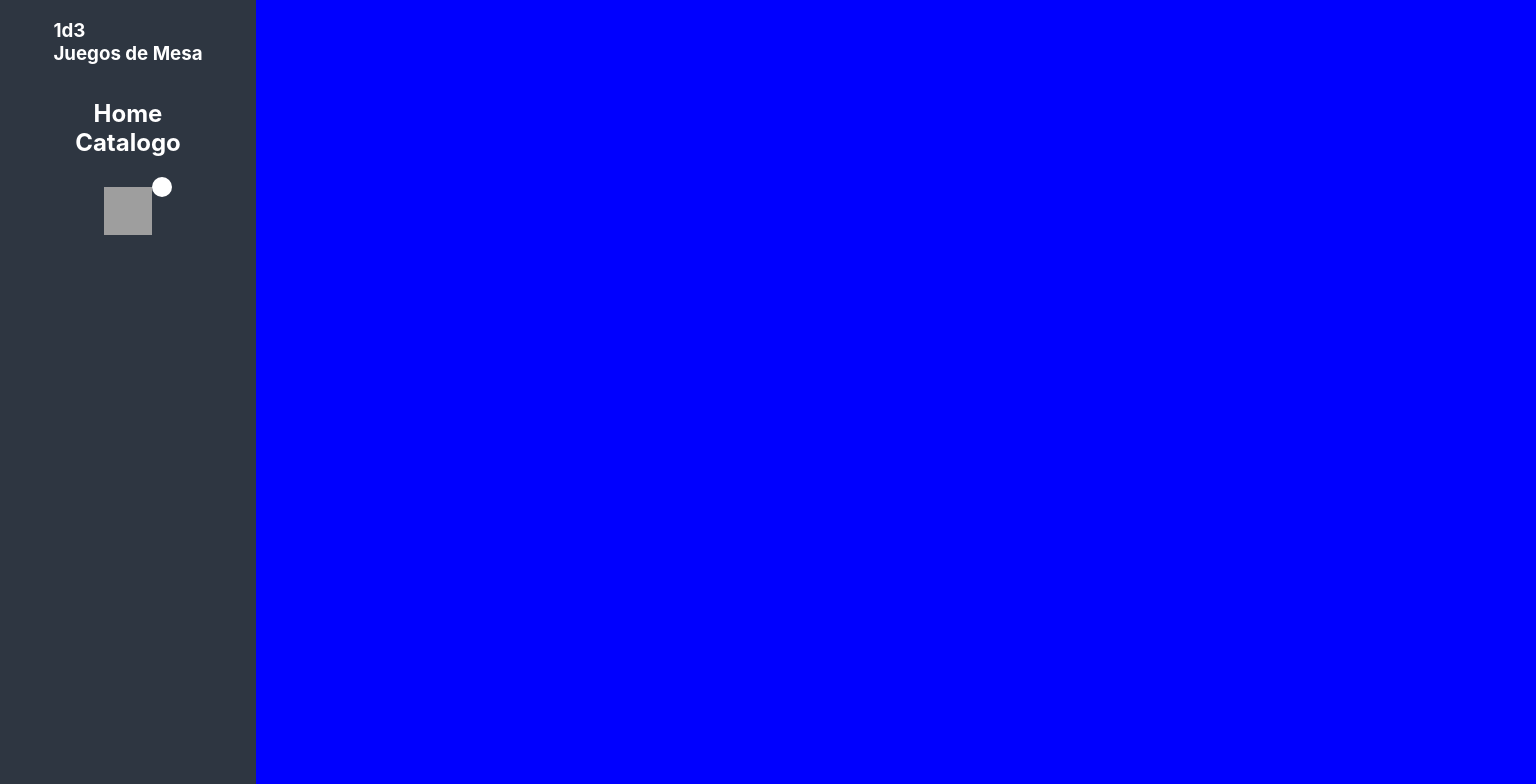
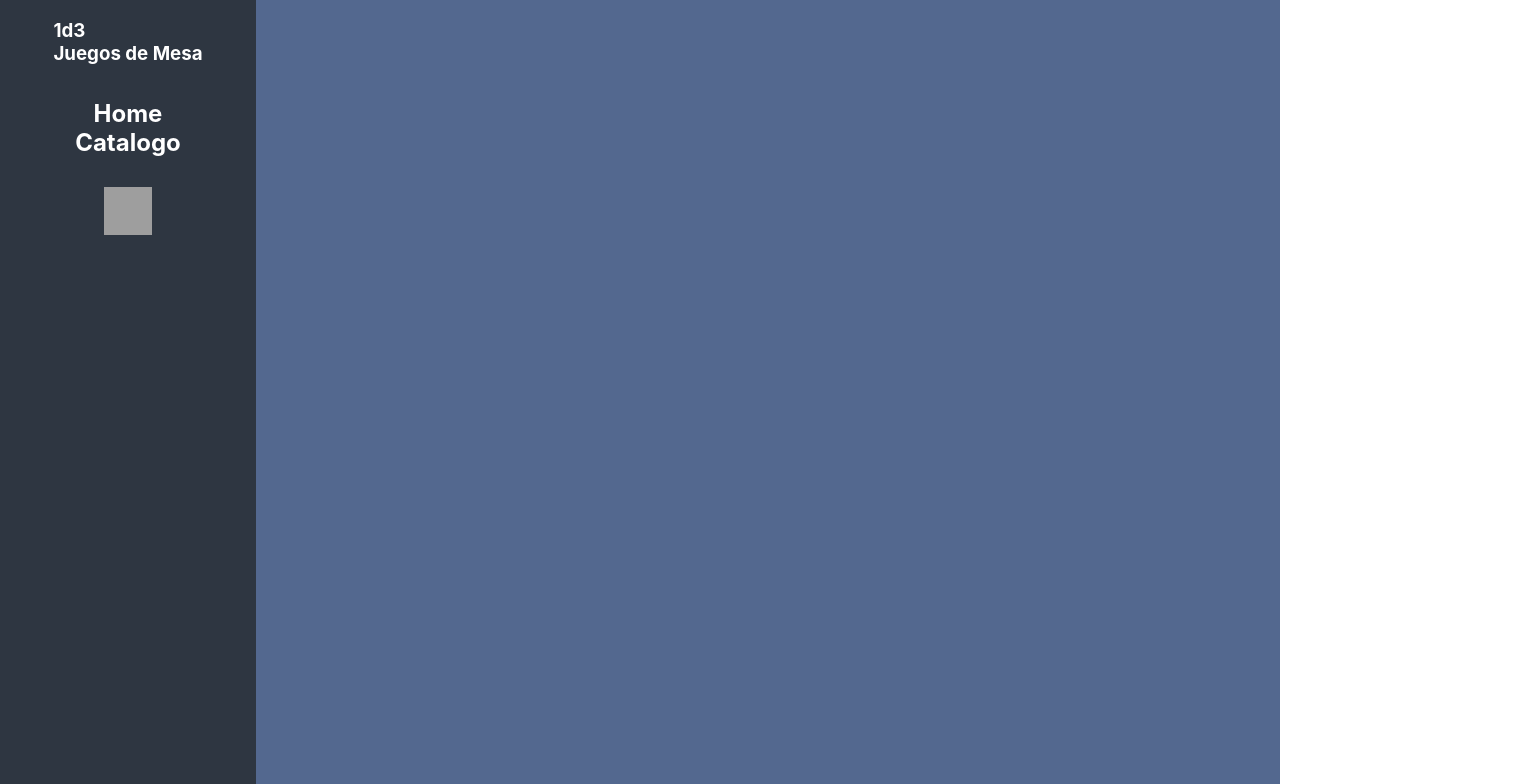
Before and after one commit to NemisIGuess/shopping-cart, a React (Create React App) app: page /shoppingcart in a window 1280 px wide. Shown: the top 784 px of the page, 1536 px wide, since content can reach past the window. Built offline with nearby package versions, Linux system fonts and the light colour scheme; grey boxes are pictures that could not be loaded.

Commit message:
Refactored the app to use useContext

```diff
--- a/src/App.js
+++ b/src/App.js
@@ -1,16 +1,18 @@
 import React from 'react';
-import { BrowserRouter, Switch, Route, useLocation } from 'react-router-dom';
+import { Switch, Route, useLocation } from 'react-router-dom';
 import Navigation from './Components/Navigation';
 import Landing from './Components/Landing';
 import Catalogue from './Components/Catalogue';
 import ShoppingCart from './Components/ShoppingCart';
 import Modal from './Components/Modal';
 import './App.css';
+import { AppDatabaseProvider } from './Components/Database';
 
 const App = () => {
   const location = useLocation();
   const background = location.state && location.state.background;
   return (
+    <AppDatabaseProvider>
       <div className="container">
         <Navigation />
         <Switch location={background || location}>
@@ -22,6 +24,7 @@ const App = () => {
           <Route path="/game/:name" children={<Modal location={location} />} />
         )}
       </div>
+    </AppDatabaseProvider>
   );
 };
 
--- a/src/Components/Catalogue.js
+++ b/src/Components/Catalogue.js
@@ -1,21 +1,12 @@
 import '../Style/Catalogue.css';
-import { useEffect } from 'react';
+import { useEffect, useContext } from 'react';
 import { Link, useLocation } from 'react-router-dom';
-import { getDB, setItemOnCart } from './Database';
+import { DatabaseContext, CartContext } from './Database';
 
 function Catalogue() {
-  const database = getDB();
+  const database = useContext(DatabaseContext);
+  const cart = useContext(CartContext);
   const location = useLocation();
-
-  useEffect(() => {
-    const itemBtn = [...document.querySelectorAll('.catalogueBtn')];
-
-    itemBtn.map((button) => {
-      button.addEventListener('click', (e) => {
-        setItemOnCart(e.target.value);
-      });
-    });
-  }, []);
 
   return (
     <div className="catalogue">
@@ -36,7 +27,13 @@ function Catalogue() {
             </Link>
             <div className="catalogueExtras">
               <p className="cataloguePrice">{game.price}</p>
-              <button value={game.game} className="catalogueBtn">
+              <button
+                onClick={(e) => {
+                  cart.addItemToCart(e.target.value);
+                }}
+                value={game.game}
+                className="catalogueBtn"
+              >
                 Add to Cart
               </button>
             </div>
--- a/src/Components/Database.js
+++ b/src/Components/Database.js
@@ -37,7 +37,10 @@ import SWBanner from '../Images/SmallworldBanner.jpg';
 import SW01 from '../Images/Smallworld01.png';
 import SW02 from '../Images/Smallworld02.png';
 
-import { useContext } from 'react';
+import React from 'react';
+const Database = () => {};
+
+const DatabaseContext = React.createContext();
 
 const _database = [
   {
@@ -132,20 +135,33 @@ const _database = [
   },
 ];
 
+const CartContext = React.createContext();
+
 const _cart = [];
 
-const getDB = () => {
-  return _database;
+// const [cart, setCart] = React.useState([]);
+
+const addItemToCart = (gameName) => {
+  const gameToAdd = _database.find((game) => game.game === gameName);
+  _cart.push(gameToAdd);
 };
 
-const getCartItems = () => {
-  return _cart.length();
+const removeItemFromCart = (gameName) => {
+  const itemToRemove = _cart.find((game) => game.game === gameName);
+  const indexToRemove = _cart.indexOf(itemToRemove);
+  _cart.splice(indexToRemove, 1);
 };
 
-const setItemOnCart = (game) => {
-  const gameToAdd = _database.find((item) => game === item.game);
-  _cart.push(gameToAdd);
-  console.log(_cart);
+const AppDatabaseProvider = ({ children }) => {
+  return (
+    <DatabaseContext.Provider value={_database}>
+      <CartContext.Provider
+        value={{ addItemToCart, removeItemFromCart, _cart }}
+      >
+        {children}
+      </CartContext.Provider>
+    </DatabaseContext.Provider>
+  );
 };
 
-export { getDB, setItemOnCart, getCartItems };
+export { AppDatabaseProvider, DatabaseContext, CartContext };
--- a/src/Components/Landing.js
+++ b/src/Components/Landing.js
@@ -1,9 +1,10 @@
 import '../Style/Landing.css';
-import { getDB } from './Database';
+import { useContext } from 'react';
+import { DatabaseContext } from './Database';
 import _ from 'lodash';
 
 function Landing() {
-  const database = getDB();
+  const database = useContext(DatabaseContext);
 
   const gamesToDisplay = _.sampleSize(database, 3);
   return (
--- a/src/Components/Modal.js
+++ b/src/Components/Modal.js
@@ -1,12 +1,12 @@
-import React from 'react';
+import React, { useContext } from 'react';
 import { useHistory } from 'react-router-dom';
 import '../Style/Modal.css';
 import Item from './Item';
-import { getDB } from './Database';
+import { DatabaseContext } from './Database';
 
 const Modal = (props) => {
   const history = useHistory();
-  const database = getDB();
+  const database = useContext(DatabaseContext);
 
   const closeModal = (e) => {
     e.stopPropagation();
--- a/src/Components/Navigation.js
+++ b/src/Components/Navigation.js
@@ -1,12 +1,8 @@
 import '../Style/Navigation.css';
 import { Link } from 'react-router-dom';
 import shoppingCart from '../Images/ShoppingCart.png';
-import { useEffect, useState } from 'react';
-import { getCartItems, setItemOnCart } from './Database';
 
 function Navigation() {
-  const [itemCounter, setItemCounter] = useState(0);
-
   return (
     <nav className="navigation">
       <h3>
@@ -27,7 +23,6 @@ function Navigation() {
               className="cartImage"
               src={shoppingCart}
             ></img>
-            <span className="itemCounter">{}</span>
           </li>
         </Link>
       </ul>
--- a/src/Components/ShoppingCart.js
+++ b/src/Components/ShoppingCart.js
@@ -1,7 +1,44 @@
 import '../Style/ShoppingCart.css';
+import { useContext } from 'react';
+import { CartContext } from './Database';
+import _ from 'lodash';
 
 function ShoppingCart() {
-  return <div className="shoppingCart"></div>;
+  const context = useContext(CartContext);
+  const cartItems = context._cart;
+
+  return (
+    <div className="shoppingCart">
+      {cartItems.map((game) => {
+        return (
+          <div className="cartItem" key={_.uniqueId()}>
+            <img className="cartImg" src={game.images[0]} alt={game.game} />
+            <div className="catalogueExtras">
+              <p className="cataloguePrice">{game.price}</p>
+              <button
+                onClick={(e) => {
+                  context.addItemToCart(e.target.value);
+                }}
+                value={game.game}
+                className="catalogueBtn"
+              >
+                Add one more
+              </button>
+              <button
+                onClick={(e) => {
+                  context.removeItemFromCart(e.target.value);
+                }}
+                value={game.game}
+                className="catalogueBtn"
+              >
+                Remove from cart
+              </button>
+            </div>
+          </div>
+        );
+      })}
+    </div>
+  );
 }
 
 export default ShoppingCart;
--- a/src/Style/Item.css
+++ b/src/Style/Item.css
@@ -1,6 +1,6 @@
 .item {
   width: fit-content;
-  height: fit-content;
+  height: 530px;
   background-image: linear-gradient(
     to left,
     var(--white),
@@ -51,6 +51,7 @@
     flex-direction: column;
     top: 0%;
     left: 0;
+    height: fit-content;
   }
 
   .imageSlider {
--- a/src/Style/Navigation.css
+++ b/src/Style/Navigation.css
@@ -25,21 +25,6 @@
   color: var(--white);
 }
 
-.topLink {
-  font-size: 1em;
-  font-weight: bold;
-  color: var(--white);
-  align-self: flex-end;
-}
-
-.topLink:active,
-.topLink:hover,
-.topLink:focus,
-.topLink:link,
-.topLink:visited {
-  text-decoration: none;
-}
-
 .navLink:active,
 .navLink:hover,
 .navLink:focus,
@@ -59,19 +44,6 @@
   caret-color: transparent;
 }
 
-.itemCounter {
-  position: absolute;
-  background-color: var(--white);
-  border-radius: 50%;
-  width: 20px;
-  height: 20px;
-  top: -10px;
-  font-size: 0.5em;
-  line-height: 20px;
-  text-align: center;
-  color: var(--grey);
-}
-
 @media screen and (max-width: 880px) {
   .navigation {
     /* grid-area: navigation; */
--- a/src/Style/ShoppingCart.css
+++ b/src/Style/ShoppingCart.css
@@ -1,5 +1,30 @@
 .shoppingCart {
-  width: 100vw;
-  height: 100vh;
-  background-color: blue;
+  width: 100%;
+  height: 100%;
+  background-color: var(--blue);
+  grid-area: content;
+  display: grid;
+  align-items: center;
+  grid-template-columns: repeat(1, 1fr);
+  grid-template-rows: repeat(auto-fit, minmax(200px, 1fr));
 }
+
+.cartItem {
+  width: 80%;
+  height: 200px;
+  background-image: linear-gradient(
+    to left,
+    var(--white),
+    var(--white) 50%,
+    var(--white) 75%,
+    var(--grey) 75%
+  );
+  border: 2px 2px black;
+  border-radius: 5px;
+  margin: 30px;
+}
+
+.cartImg {
+  width: 30%;
+  height: auto;
+}
```
Lines whose indentation alone changed are shown as unchanged.
